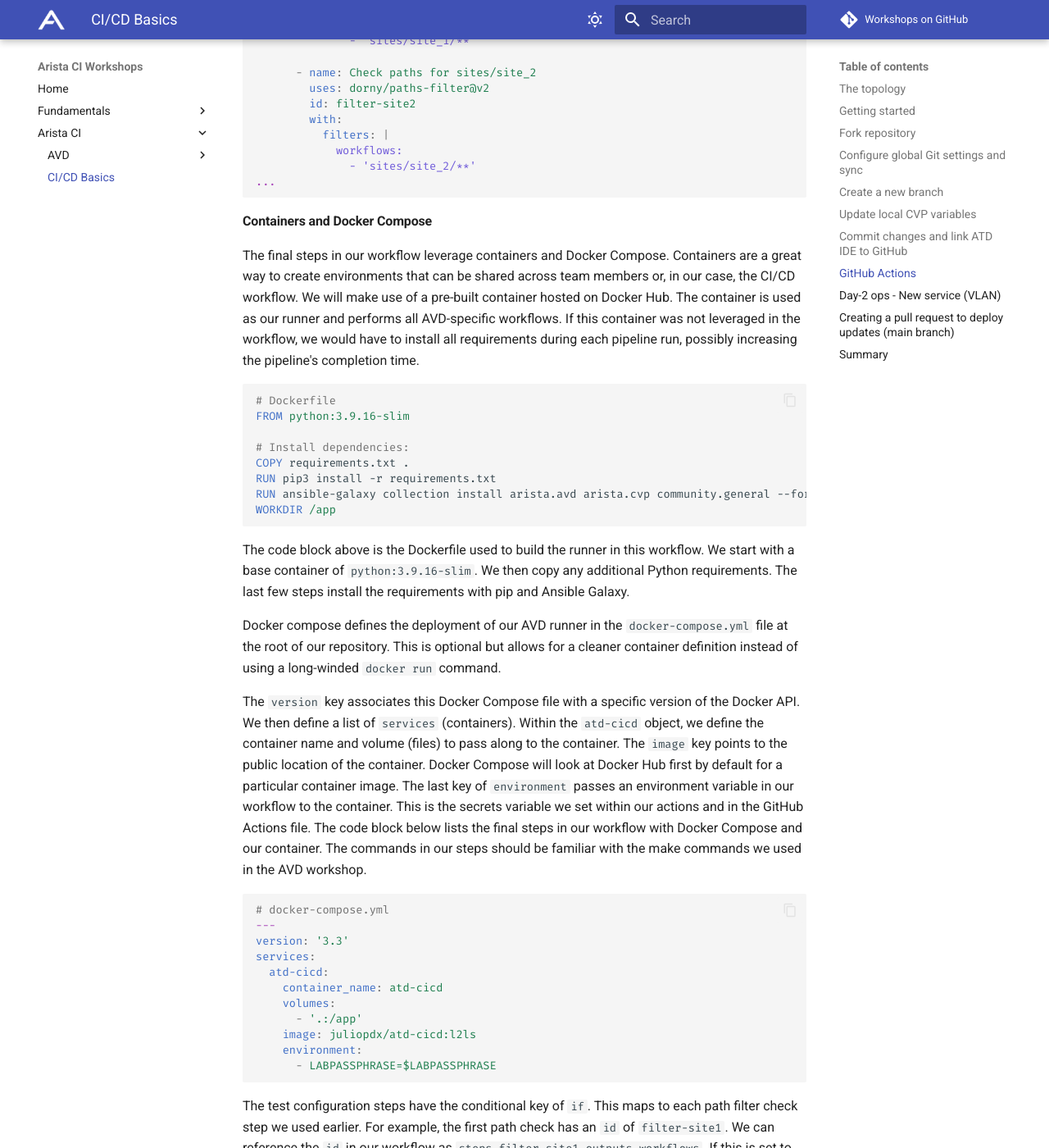
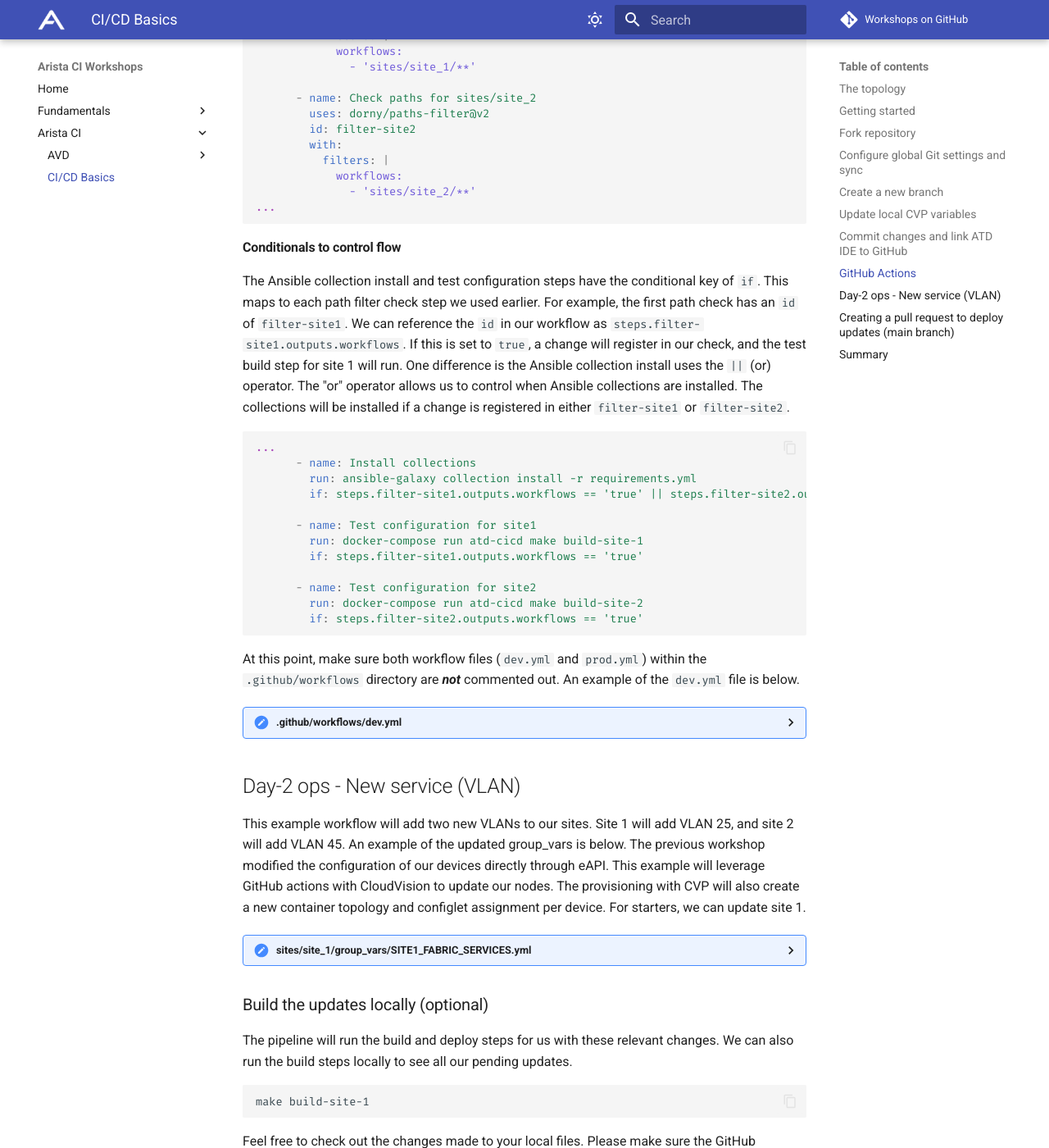
Before and after one commit to aristanetworks/avd-workshops, an MkDocs documentation site: the page built from workshops/cicd-basics.md, in a window 1280 px wide and 1400 px high, scrolled down 11289 px. Shown: the whole window at 82% size. Built offline with MkDocs 1.6.1 and Material for MkDocs 9.7.7, drawn with Linux system fonts in a browser that asks for light colours; comment, search, counter and statistics services are not loaded; some of the changed text lies outside the part shown.

Commit message:
initial work to strip off compose

````diff
--- a/workshops/cicd-basics.md
+++ b/workshops/cicd-basics.md
@@ -253,9 +253,9 @@
         files: sites/site_1/group_vars/|sites/site_2/group_vars/
 ```
 
-Finally, the setup Python action above the pre-commit step installs Python dependencies in this workflow.
+Finally, the setup Python and install requirements action above the pre-commit step installs Python dependencies in this workflow.
 
-```yaml hl_lines="9-13"
+```yaml hl_lines="9-16"
 ...
     steps:
       - name: Hi
@@ -352,7 +355,7 @@
 
 #### Filter changes to the Pipeline
 
-Currently, our workflow will build and deploy configurations for both sites. This is true even if we only have changes relevant to one site. We can use a path filter to check if changes within specific directories have been modified, signaling that a new build and deployment are required. Please take note of the `id` key. This will be referenced in our upcoming workflow steps leveraging Docker Compose.
+Currently, our workflow will build and deploy configurations for both sites. This is true even if we only have changes relevant to one site. We can use a path filter to check if changes within specific directories have been modified, signaling that a new build and deployment are required. Please take note of the `id` key. This will be referenced in our upcoming workflow steps.
 
 ```yaml
 ...
@@ -377,47 +380,15 @@
 ...
 ```
 
-#### Containers and Docker Compose
+#### Conditionals to control flow
 
-The final steps in our workflow leverage containers and Docker Compose. Containers are a great way to create environments that can be shared across team members or, in our case, the CI/CD workflow. We will make use of a pre-built container hosted on Docker Hub. The container is used as our runner and performs all AVD-specific workflows. If this container was not leveraged in the workflow, we would have to install all requirements during each pipeline run, possibly increasing the pipeline's completion time.
-
-```docker
-# Dockerfile
-FROM python:3.9.16-slim
-
-# Install dependencies:
-COPY requirements.txt .
-RUN pip3 install -r requirements.txt
-RUN ansible-galaxy collection install arista.avd arista.cvp community.general --force
-WORKDIR /app
-```
-
-The code block above is the Dockerfile used to build the runner in this workflow. We start with a base container of `python:3.9.16-slim`. We then copy any additional Python requirements. The last few steps install the requirements with pip and Ansible Galaxy.
-
-Docker compose defines the deployment of our AVD runner in the `docker-compose.yml` file at the root of our repository. This is optional but allows for a cleaner container definition instead of using a long-winded `docker run` command.
-
-The `version` key associates this Docker Compose file with a specific version of the Docker API. We then define a list of `services` (containers). Within the `atd-cicd` object, we define the container name and volume (files) to pass along to the container. The `image` key points to the public location of the container. Docker Compose will look at Docker Hub first by default for a particular container image. The last key of `environment` passes an environment variable in our workflow to the container. This is the secrets variable we set within our actions and in the GitHub Actions file. The code block below lists the final steps in our workflow with Docker Compose and our container. The commands in our steps should be familiar with the make commands we used in the AVD workshop.
-
-```yaml
-# docker-compose.yml
----
-version: '3.3'
-services:
-  atd-cicd:
-    container_name: atd-cicd
-    volumes:
-      - '.:/app'
-    image: juliopdx/atd-cicd:l2ls
-    environment:
-      - LABPASSPHRASE=$LABPASSPHRASE
-```
-
-The test configuration steps have the conditional key of `if`. This maps to each path filter check step we used earlier. For example, the first path check has an `id` of `filter-site1`. We can reference the `id` in our workflow as `steps.filter-site1.outputs.workflows`. If this is set to `true`, a change was registered in our check and the test build step for site 1 will run.
+The Ansible collection install and test configuration steps have the conditional key of `if`. This maps to each path filter check step we used earlier. For example, the first path check has an `id` of `filter-site1`. We can reference the `id` in our workflow as `steps.filter-site1.outputs.workflows`. If this is set to `true`, a change will register in our check, and the test build step for site 1 will run. One difference is the Ansible collection install uses the `||` (or) operator. The "or" operator allows us to control when Ansible collections are installed. The collections will be installed if a change is registered in either `filter-site1` or `filter-site2`.
 
 ```yaml
 ...
-      - name: Start containers
-        run: docker-compose -f "docker-compose.yml" up -d
+      - name: Install collections
+        run: ansible-galaxy collection install -r requirements.yml
+        if: steps.filter-site1.outputs.workflows == 'true' || steps.filter-site2.outputs.workflows == 'true'
 
       - name: Test configuration for site1
         run: docker-compose run atd-cicd make build-site-1
@@ -427,9 +398,6 @@
         run: docker-compose run atd-cicd make build-site-2
         if: steps.filter-site2.outputs.workflows == 'true'
 
-      - name: Stop containers
-        if: always()
-        run: docker-compose -f "docker-compose.yml" down
 ```
 
 At this point, make sure both workflow files (`dev.yml` and `prod.yml`) within the `.github/workflows` directory are ***not*** commented out. An example of the `dev.yml` file is below.
@@ -478,20 +449,17 @@
                 workflows:
                   - 'sites/site_2/**'
 
-          - name: Start containers
-            run: docker-compose -f "docker-compose.yml" up -d
+          - name: Install collections
+            run: ansible-galaxy collection install -r requirements.yml
+            if: steps.filter-site1.outputs.workflows == 'true' || steps.filter-site2.outputs.workflows == 'true'
 
           - name: Test configuration for site1
-            run: docker-compose run atd-cicd make build-site-1
+            run: make build-site-1
             if: steps.filter-site1.outputs.workflows == 'true'
 
           - name: Test configuration for site2
-            run: docker-compose run atd-cicd make build-site-2
+            run: make build-site-2
             if: steps.filter-site2.outputs.workflows == 'true'
-
-          - name: Stop containers
-            if: always()
-            run: docker-compose -f "docker-compose.yml" down
     ```
 
 ## Day-2 ops - New service (VLAN)
````
Also changed, not shown: other parts of workshops/cicd-basics.md (+6 -0 lines), workshops/assets/images/actions-both.png, workshops/assets/images/actions-dev.png.
